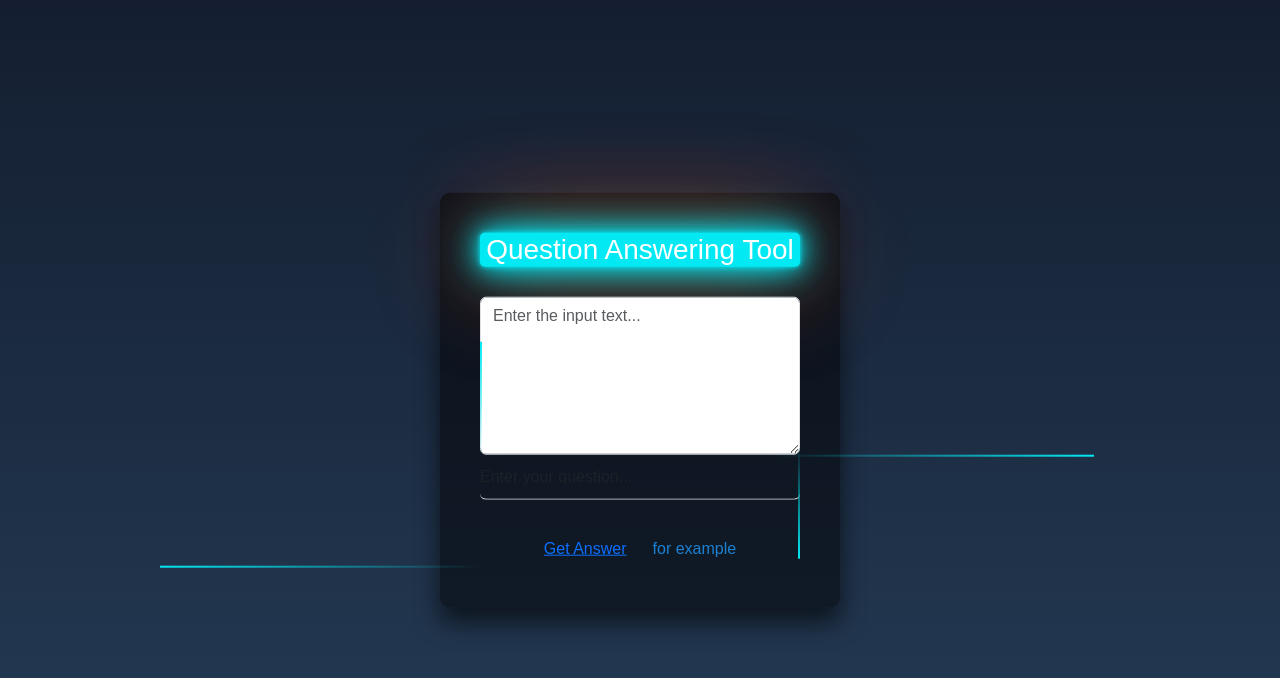
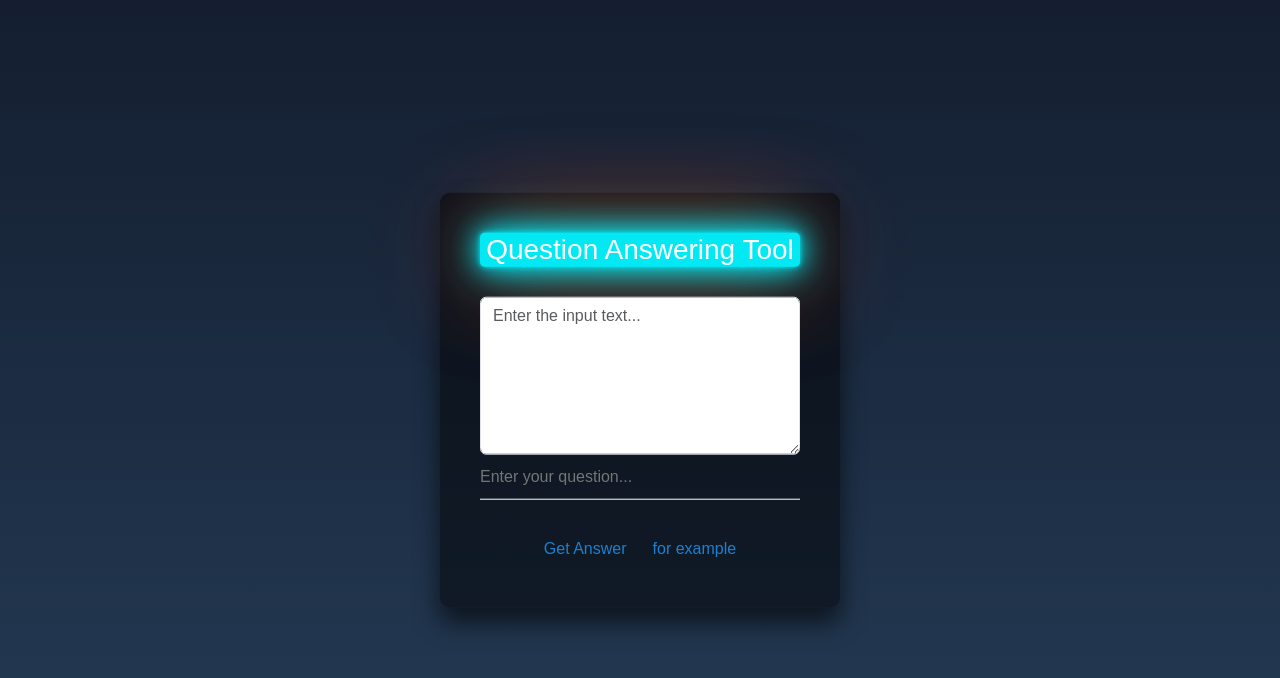
Before and after one commit to Behzadk2/Question-Answering-Tool, a React (Create React App) app: page / in a window 1280 px wide. Shown: the top 678 px of the page. Built offline with nearby package versions, Linux system fonts and the light colour scheme.

Commit message:
last css edite

```diff
--- a/src/QuestionAnsweringTool.css
+++ b/src/QuestionAnsweringTool.css
@@ -30,6 +30,9 @@ body {
   border-radius: 5px;
   box-shadow: 0 0 5px #ff00c3f7, 0 0 25px #ff00c3f7, 0 0 50px #03e9f4,
     0 0 100px #ff00c3f7;
+}
+.inpu{
+  color: #fff;
 }
 .use {
   color: #1b80d3;
--- a/src/QuestionAnsweringTool.jsx
+++ b/src/QuestionAnsweringTool.jsx
@@ -1,22 +1,23 @@
-import React, { useState } from 'react';
-import axios from 'axios';
-import 'bootstrap/dist/css/bootstrap.min.css';
-import './QuestionAnsweringTool.css'; // Import your custom CSS file
+import React, { useState } from "react";
+import axios from "axios";
+import "bootstrap/dist/css/bootstrap.min.css";
+import "./QuestionAnsweringTool.css"; // Import your custom CSS file
 
-const fixedText = "Xylitol is also known as birch sugar. Xylitol tastes just as sweet as sugar, and you can replace it one-to-one in recipes. But why should you do that? Birch sugar has some positive advantages over table sugar. On the one hand, it is tooth-friendly and even has a non-cariogenic effect, i.e. it does not cause caries. Secondly, xylitol is particularly popular because of its low glycemic index. It has a glycemic index of 7 to 11, while that of regular sugar is 65 to 100. So if you want to consciously avoid the negative properties of sugar, but not its sweetness, you should give xylitol a try. However, in moderation, because in high doses it can have a laxative effect. Birch sugar should also be kept away from dogs, as it can even be fatal for the four-legged friends.";
+const fixedText =
+  "Xylitol is also known as birch sugar. Xylitol tastes just as sweet as sugar, and you can replace it one-to-one in recipes. But why should you do that? Birch sugar has some positive advantages over table sugar. On the one hand, it is tooth-friendly and even has a non-cariogenic effect, i.e. it does not cause caries. Secondly, xylitol is particularly popular because of its low glycemic index. It has a glycemic index of 7 to 11, while that of regular sugar is 65 to 100. So if you want to consciously avoid the negative properties of sugar, but not its sweetness, you should give xylitol a try. However, in moderation, because in high doses it can have a laxative effect. Birch sugar should also be kept away from dogs, as it can even be fatal for the four-legged friends.";
 const fixedQuestion = "What is the advantage of birch sugar?";
 
 const QuestionAnsweringTool = () => {
-  const [inputText, setInputText] = useState('');
-  const [question, setQuestion] = useState('');
-  const [answer, setAnswer] = useState('');
-  const [contextBefore, setContextBefore] = useState('');
-  const [contextAfter, setContextAfter] = useState('');
+  const [inputText, setInputText] = useState("");
+  const [question, setQuestion] = useState("");
+  const [answer, setAnswer] = useState("");
+  const [contextBefore, setContextBefore] = useState("");
+  const [contextAfter, setContextAfter] = useState("");
 
   const handleAnswer = async () => {
     try {
       const response = await axios.post(
-        'https://api-inference.huggingface.co/models/deepset/roberta-base-squad2',
+        "https://api-inference.huggingface.co/models/deepset/roberta-base-squad2",
         {
           inputs: {
             context: inputText,
@@ -37,7 +38,7 @@ const QuestionAnsweringTool = () => {
       setContextBefore(contextBefore);
       setContextAfter(contextAfter);
     } catch (error) {
-      console.error('Error fetching answer:', error);
+      console.error("Error fetching answer:", error);
     }
   };
 
@@ -61,26 +62,22 @@ const QuestionAnsweringTool = () => {
       <div className="user-box">
         <input
           type="text"
-          className="form-control custom-input"
+          className=""
           placeholder="Enter your question..."
           value={question}
           onChange={(e) => setQuestion(e.target.value)}
         />
-        <button className="question btn custom-btn custom-btn-primary" onClick={handleAnswer}>
-          <a href="#">
-            Get Answer
-            <span></span>
-            <span></span>
-            <span></span>
-            <span></span>
-          </a>
+        <button
+          className="question btn custom-btn custom-btn-primary"
+          onClick={handleAnswer}
+        >
+          Get Answer
         </button>
-        <button className="question btn custom-btn custom-btn-primary ml-2" onClick={handleLoadFixedTextAndQuestion}>
+        <button
+          className="question btn custom-btn custom-btn-primary "
+          onClick={handleLoadFixedTextAndQuestion}
+        >
           for example
-          <span></span>
-          <span></span>
-          <span></span>
-          <span></span>
         </button>
       </div>
       {answer && (
```
